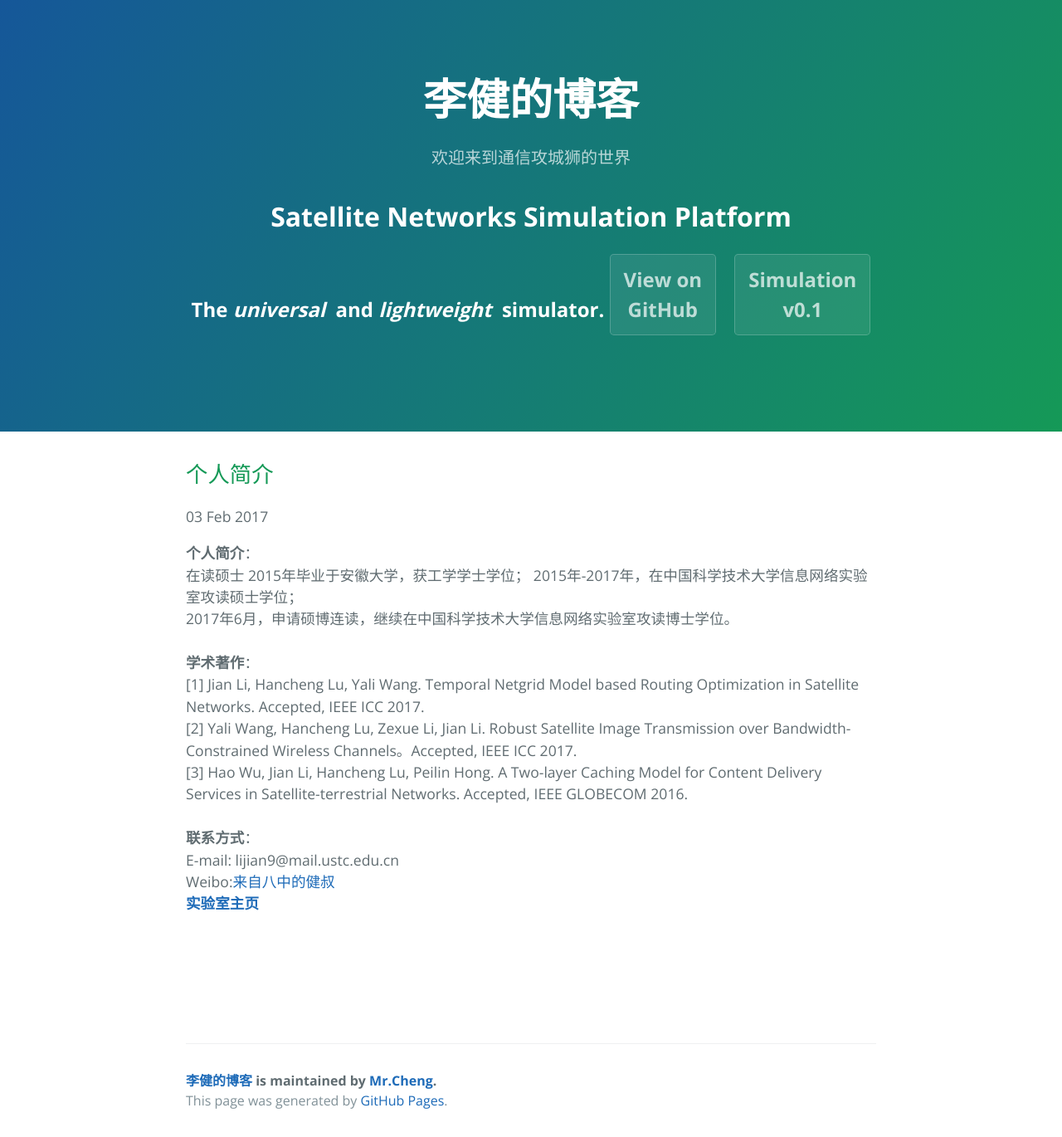
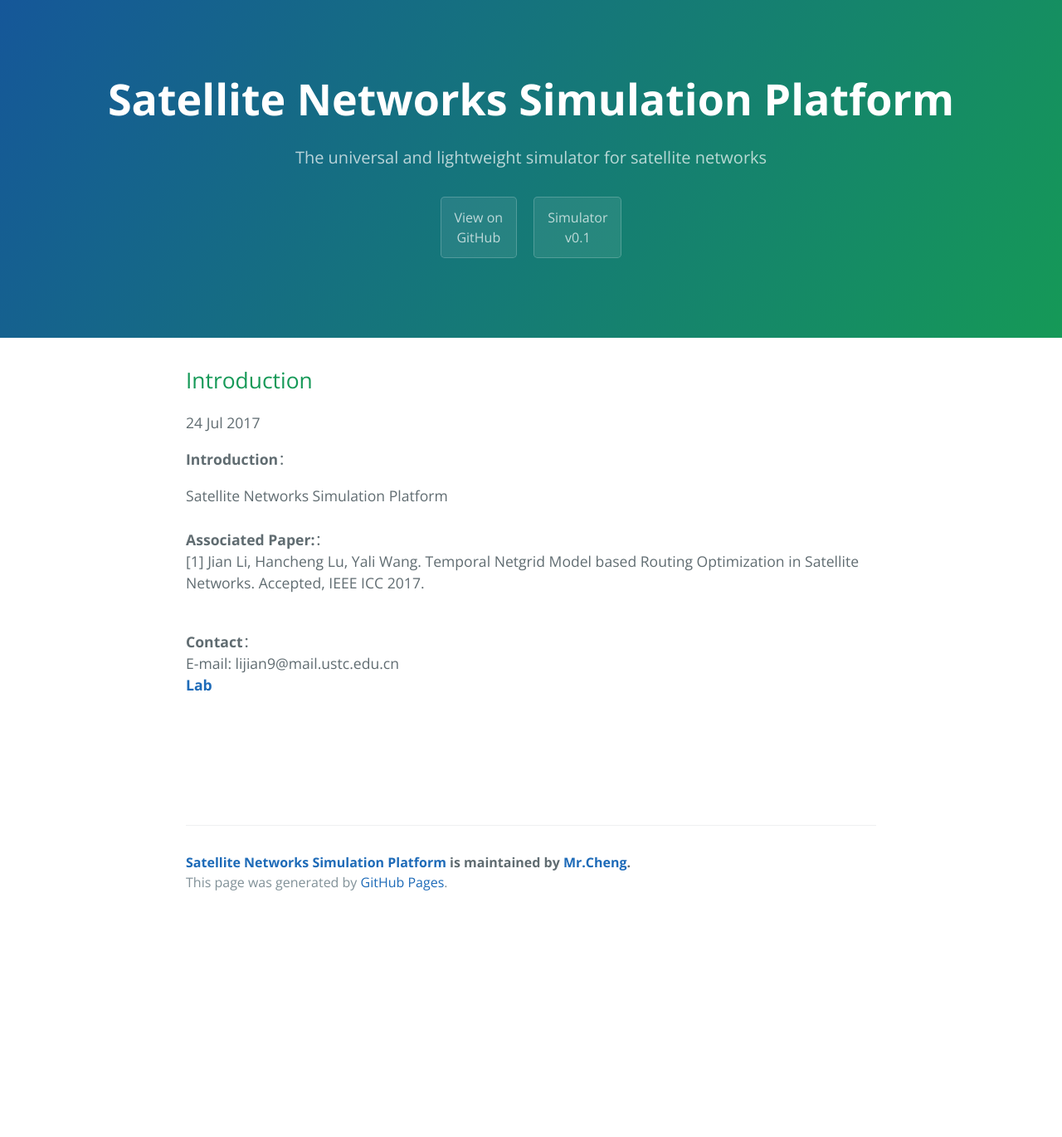
Before and after one commit to infonetlijian/blog, a Jekyll site: the page built from _posts/2017-07-24-Introduction-content.markdown, in a window 1280 px wide. Shown: the whole page at 83% size. Built offline with Jekyll 4.4.1, drawn with Linux system fonts in a browser that asks for light colours; comment, search, counter and statistics services are not loaded; after the commit the page ends 1107 px from its top, so only the background shows below that.

```diff
--- a/_config.yml
+++ b/_config.yml
@@ -1,17 +1,17 @@
 # Setup
-title:        李健的博客
-tagline:      欢迎来到通信攻城狮的世界
-baseurl:      "https://infonetlijian.github.io/Blog_demo/"
+title:        Satellite Networks Simulation Platform
+tagline:      The universal and lightweight simulator for satellite networks
+baseurl:      "https://infonetlijian.github.io/blog/"
 paginate:     1
 
 # About/contact
 author:
-  name:       Mr.Cheng
+  name:       USTC,Infolab
   url:        https://infonetlijian.github.io/Blog_demo/
 #### Author information
 author:
   name:       Mr.Cheng
-  url:        https://infonetlijian.github.io/Blog_demo/
+  url:        https://infonetlijian.github.io/blog/
   intro_line1:  "Hello ,I'm Mr.Cheng."    ## your introduction on the bottom of the page
   intro_line2:  "This is my blog, believe it or not."  ## the 2nd line
   weibo:      ## e.g. wuchong1014 or 2176287895 for http://weibo.com/2176287895
--- a/_includes/page-header.html
+++ b/_includes/page-header.html
@@ -1,7 +1,6 @@
 <section class="page-header">
   <h1 class="project-name">{{ site.title }}</h1>
   <h2 class="project-tagline">{{ site.tagline }}</h2>
-  <h1 class="title">Satellite Networks Simulation Platform</h1><h2 class="sub-title">The <em>universal</em>&nbsp; and <em>lightweight</em>&nbsp; simulator.
   <a href="https://github.com/infonetlijian/Blog_demo" class="btn">View on <br> GitHub</a>
-  <a href="https://github.com/infonetlijian/SpaceRoutingSimulation" class="btn">Simulation <br> v0.1</a>
+  <a href="https://github.com/infonetlijian/SpaceRoutingSimulation" class="btn">Simulator <br> v0.1</a>
 </section>
--- a/_posts/2017-02-03-Introduction-content.markdown
+++ b/_posts/2017-07-24-Introduction-content.markdown
@@ -1,27 +1,22 @@
 ---
 layout: post
-title:  "个人简介"
-date:   2017-02-03 23:50:00
+title:  "Introduction"
+date:   2017-07-24 14:55:00
 categories: main
 ---
 
 
-**个人简介**：<br>
-在读硕士
-2015年毕业于安徽大学，获工学学士学位；
-2015年-2017年，在中国科学技术大学信息网络实验室攻读硕士学位；<br>
-2017年6月，申请硕博连读，继续在中国科学技术大学信息网络实验室攻读博士学位。<br>
+**Introduction**：<br>
+
+Satellite Networks Simulation Platform<br>
 <br>
-**学术著作**：<br>
+**Associated Paper:**：<br>
 [1] Jian Li, Hancheng Lu, Yali Wang. Temporal Netgrid Model based Routing Optimization in Satellite Networks. Accepted, IEEE ICC 2017.<br>
-[2] Yali Wang, Hancheng Lu, Zexue Li, Jian Li. Robust Satellite Image Transmission over Bandwidth-Constrained Wireless Channels。Accepted, IEEE ICC 2017.<br>
-[3] Hao Wu, Jian Li, Hancheng Lu, Peilin Hong. A Two-layer Caching Model for Content Delivery Services in Satellite-terrestrial Networks. Accepted, IEEE GLOBECOM 2016.<br>
+
 <br>
-**联系方式**：<br>
+**Contact**：<br>
 E-mail: lijian9@mail.ustc.edu.cn <br>
-Weibo:[来自八中的健叔](http://weibo.com/laizibazhongdejianshu "来自八中的健叔")
-<br>
-[**实验室主页**](http://if.ustc.edu.cn)<br>
+[**Lab**](http://if.ustc.edu.cn)<br>
 <br>
 <br>
 
```
Also changed, not shown: _posts/2016-12-21-JAVA-content.markdown (deleted, +0 -55 lines), _posts/2017-02-04-sample-content.markdown (deleted, +0 -49 lines), _posts/2017-04-25-关于java项目从eclipse移植到intellij idea的抓狂之旅.markdown (deleted, +0 -33 lines), _posts/2017-05-27-ICC2017开会有感.markdown (deleted, +0 -52 lines), _posts/2017-07-01-github-pages搭建过程分享.markdown (deleted, +0 -32 lines), _posts/2017-07-24-SNSP.markdown (renamed from _posts/2017-04-24-卫星仿真平台.markdown, +5 -3 lines).
